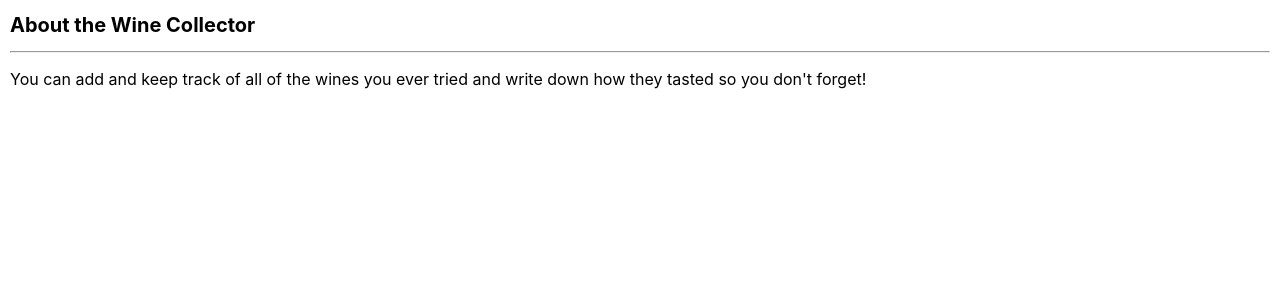
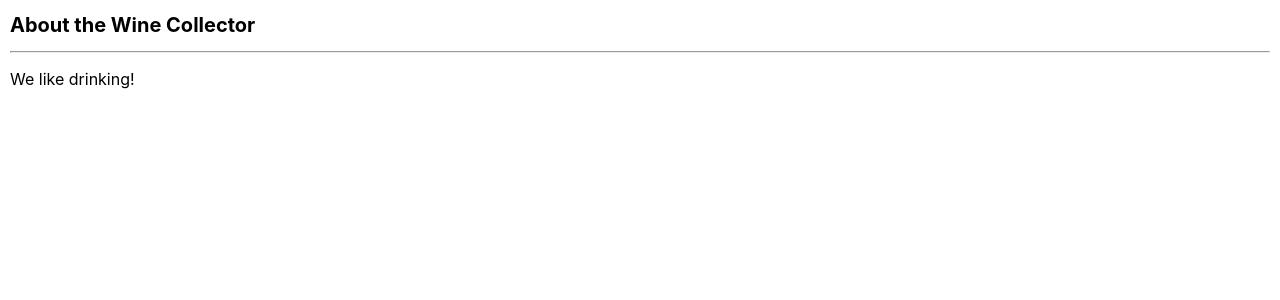
Before and after one commit to alexandreahom/winecollector, a Django app: page /about/ in a window 1280 px wide. Shown: the part 54-354 px from the top of the page. Run offline with Django 4.2, Linux system fonts and the light colour scheme.

Commit message:
Readme fix

```diff
--- a/main_app/templates/about.html
+++ b/main_app/templates/about.html
@@ -5,7 +5,7 @@
 <h1>About the Wine Collector</h1>
 <hr />
 <p class="page-content">
-  You can add and keep track of all of the wines you ever tried and write down how they tasted so you don't forget!
+  We like drinking!
 </p>
 
 {% endblock %}
```
Also changed, not shown: README.md, main_app/static/images/loginpage.png (added), main_app/static/images/winelistpage.png (added).
